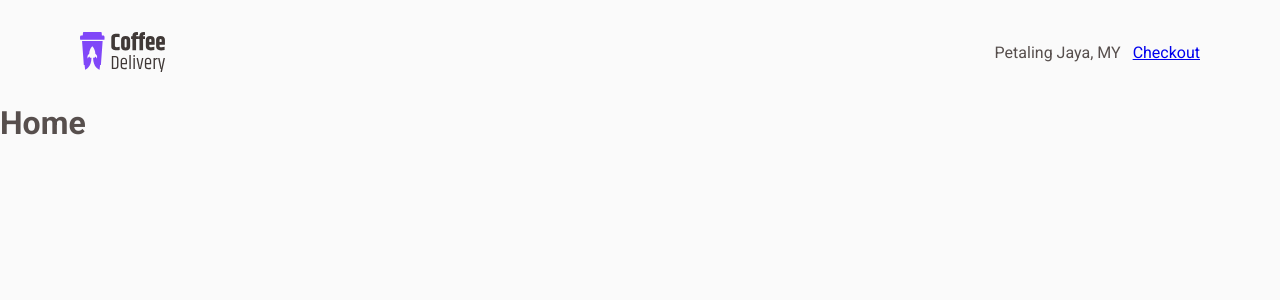
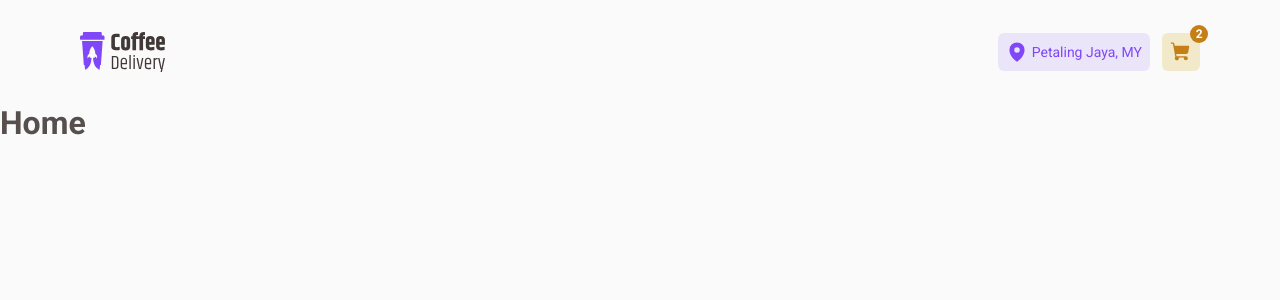
Before and after one commit to LuizPelegrini/coffee-delivery, a React (Vite) app: page / in a window 1280 px wide. Shown: the top 300 px of the page. Built offline with nearby package versions, Linux system fonts and the light colour scheme.

Commit message:
update: Style header

```diff
--- a/package.json
+++ b/package.json
@@ -9,6 +9,7 @@
     "preview": "vite preview"
   },
   "dependencies": {
+    "phosphor-react": "^1.4.1",
     "react": "^18.2.0",
     "react-dom": "^18.2.0",
     "react-router-dom": "^6.4.3",
--- a/src/components/Header/index.tsx
+++ b/src/components/Header/index.tsx
@@ -1,6 +1,7 @@
 import { NavLink } from 'react-router-dom';
+import { MapPin, ShoppingCart } from 'phosphor-react';
 
-import { Container } from './styles';
+import { Container, LocationContainer, ActionsContainer } from './styles';
 
 import logo from '../../assets/logo.svg';
 
@@ -11,12 +12,15 @@ export function Header() {
         <NavLink to="/" end title="Home">
           <img src={logo} alt="" />
         </NavLink>
-        <div>
-          <span>Petaling Jaya, MY</span>
+        <ActionsContainer>
+          <LocationContainer>
+            <MapPin weight="fill" size={22} />
+            Petaling Jaya, MY
+          </LocationContainer>
           <NavLink to="/checkout" end title="Checkout">
-            Checkout
+            <ShoppingCart weight="fill" size={22} />
           </NavLink>
-        </div>
+        </ActionsContainer>
       </nav>
     </Container>
   );
--- a/src/components/Header/styles.ts
+++ b/src/components/Header/styles.ts
@@ -14,10 +14,52 @@ export const Container = styled.header`
     & > a {
       line-height: 0;
     }
+  }
+`;
 
-    div {
+export const ActionsContainer = styled.div`
+  display: flex;
+  align-items: stretch;
+  gap: 0.75rem;
+  font-size: 0.875rem;
+  height: 2.375rem;
+
+  & > a {
+    color: ${(props) => props.theme['yellow-dark']};
+    background-color: ${(props) => props.theme['yellow-light']};
+    padding: 0.5rem;
+    border-radius: 6px;
+    display: flex;
+    align-items: center;
+
+    position: relative;
+
+    &::after {
+      content: '2';
       display: flex;
-      gap: 0.75rem;
+      align-items: center;
+      justify-content: center;
+      position: absolute;
+      top: -45%;
+      right: -45%;
+      transform: translate(-50%, 50%);
+      width: 1.125rem;
+      height: 1.125rem;
+      font-weight: bold;
+      font-size: 0.75rem;
+      border-radius: 50%;
+      background-color: ${(props) => props.theme['yellow-dark']};
+      color: ${(props) => props.theme.white};
     }
   }
 `;
+
+export const LocationContainer = styled.div`
+  display: flex;
+  align-items: center;
+  gap: 0 0.25rem;
+  color: ${(props) => props.theme.purple};
+  background-color: ${(props) => props.theme['purple-light']};
+  padding: 0.625rem 0.5rem;
+  border-radius: 6px;
+`;
```
Also changed, not shown: 1 other file (tests, documents, lock files or other folders).
